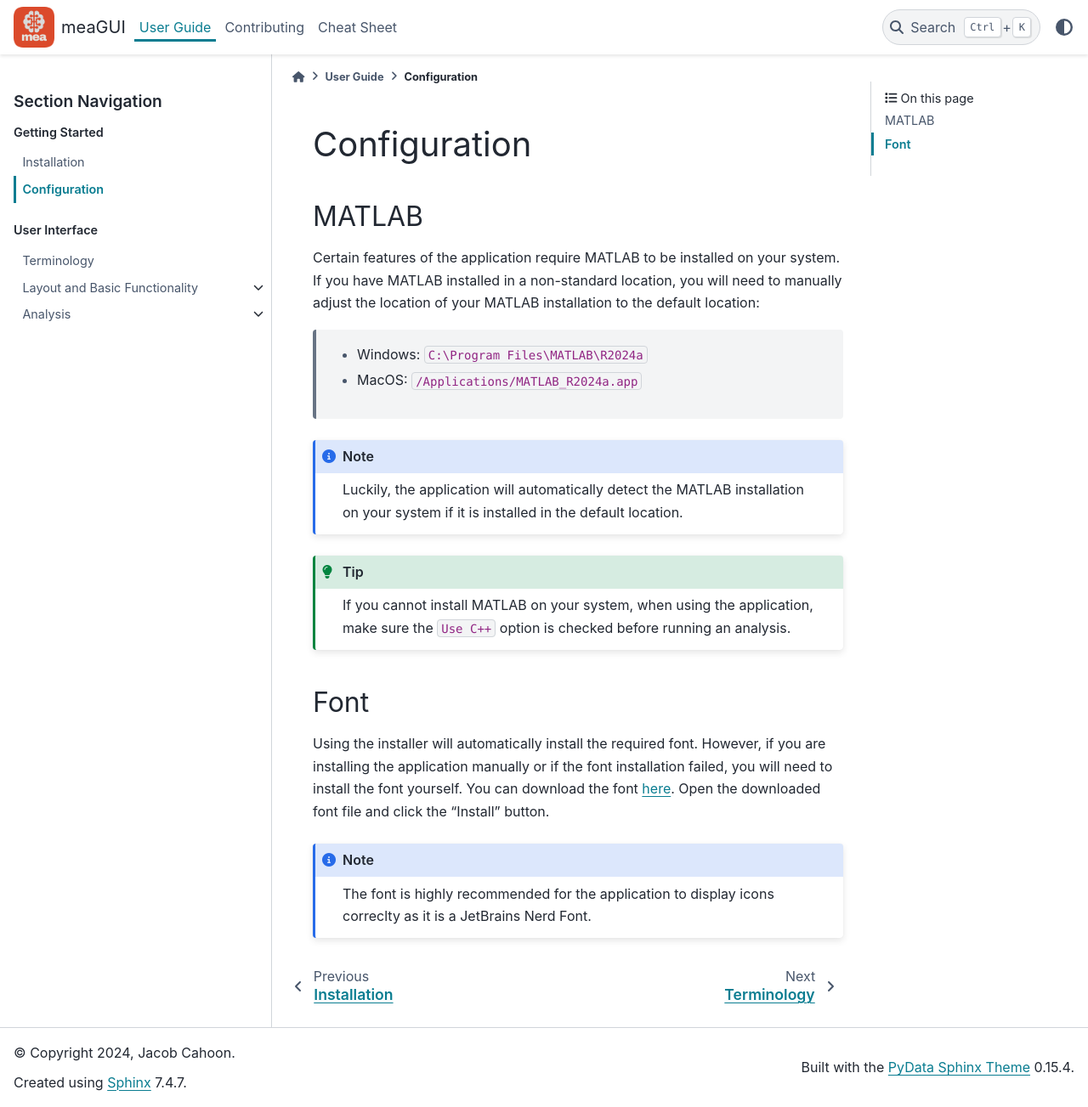
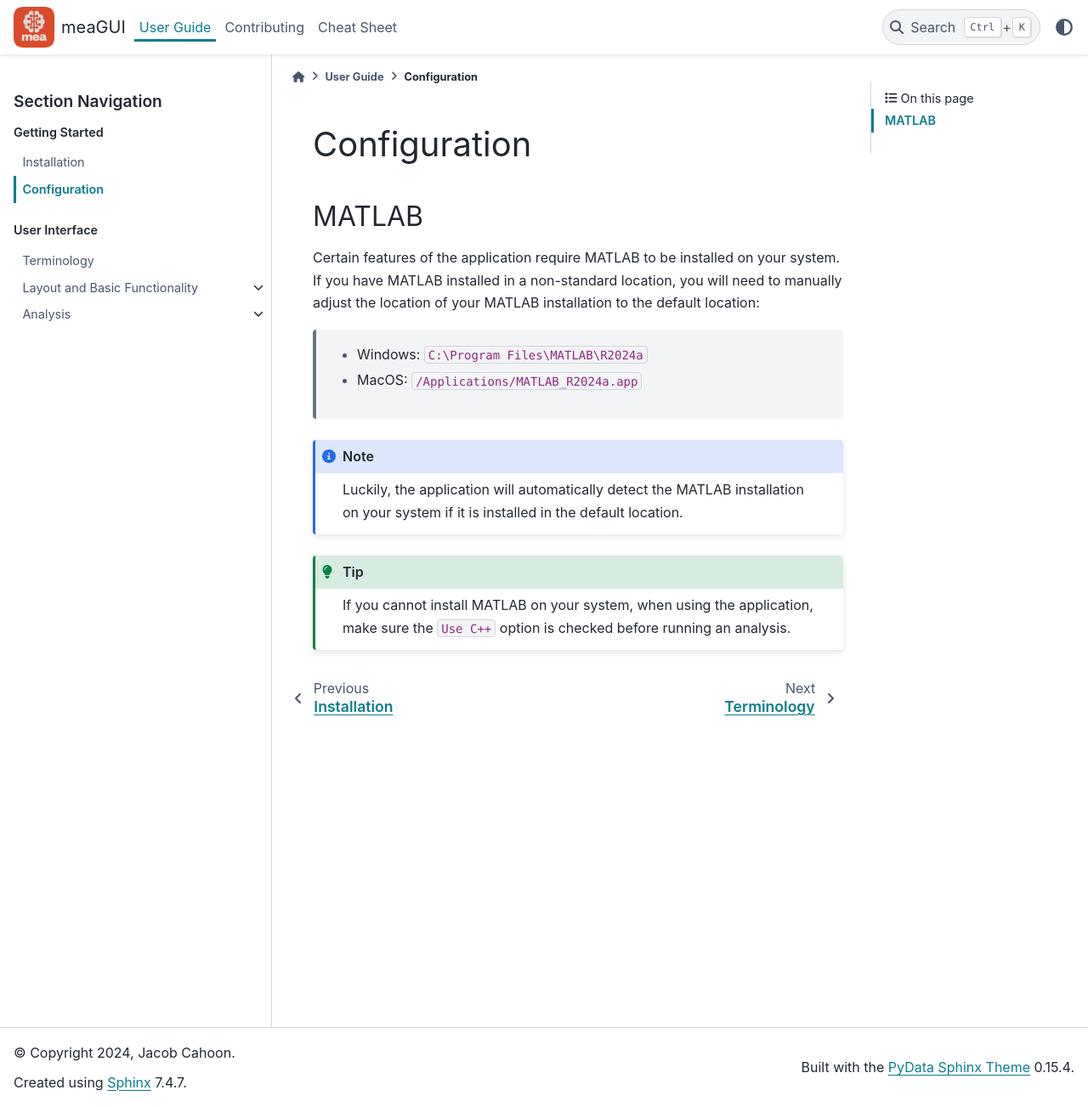
Before and after one commit to booka66/mea-gui, a Sphinx documentation site: the page built from docs/userguide/configuration.rst, in a window 1280 px wide and 1303 px high. Shown: the whole window at 85% size. Built offline with Sphinx 7.4.7 and the PyData theme 0.15.4, drawn with Linux system fonts in a browser that asks for light colours.

Commit message:
removed font as it's in the app now

```diff
--- a/docs/userguide/configuration.rst
+++ b/docs/userguide/configuration.rst
@@ -16,13 +16,3 @@ If you have MATLAB installed in a non-standard location, you will need to manual
 
 .. tip::
   If you cannot install MATLAB on your system, when using the application, make sure the ``Use C++`` option is checked before running an analysis.
-
-Font
-----
-Using the installer will automatically install the required font.
-However, if you are installing the application manually or if the font installation failed, you will need to install the font yourself.
-You can download the font `here <https://raw.githubusercontent.com/booka66/mea-gui/main/resources/fonts/HackNerdFontMono-Regular.ttf>`__.
-Open the downloaded font file and click the "Install" button.
-
-.. note::
-  The font is highly recommended for the application to display icons correclty as it is a JetBrains Nerd Font.
```
